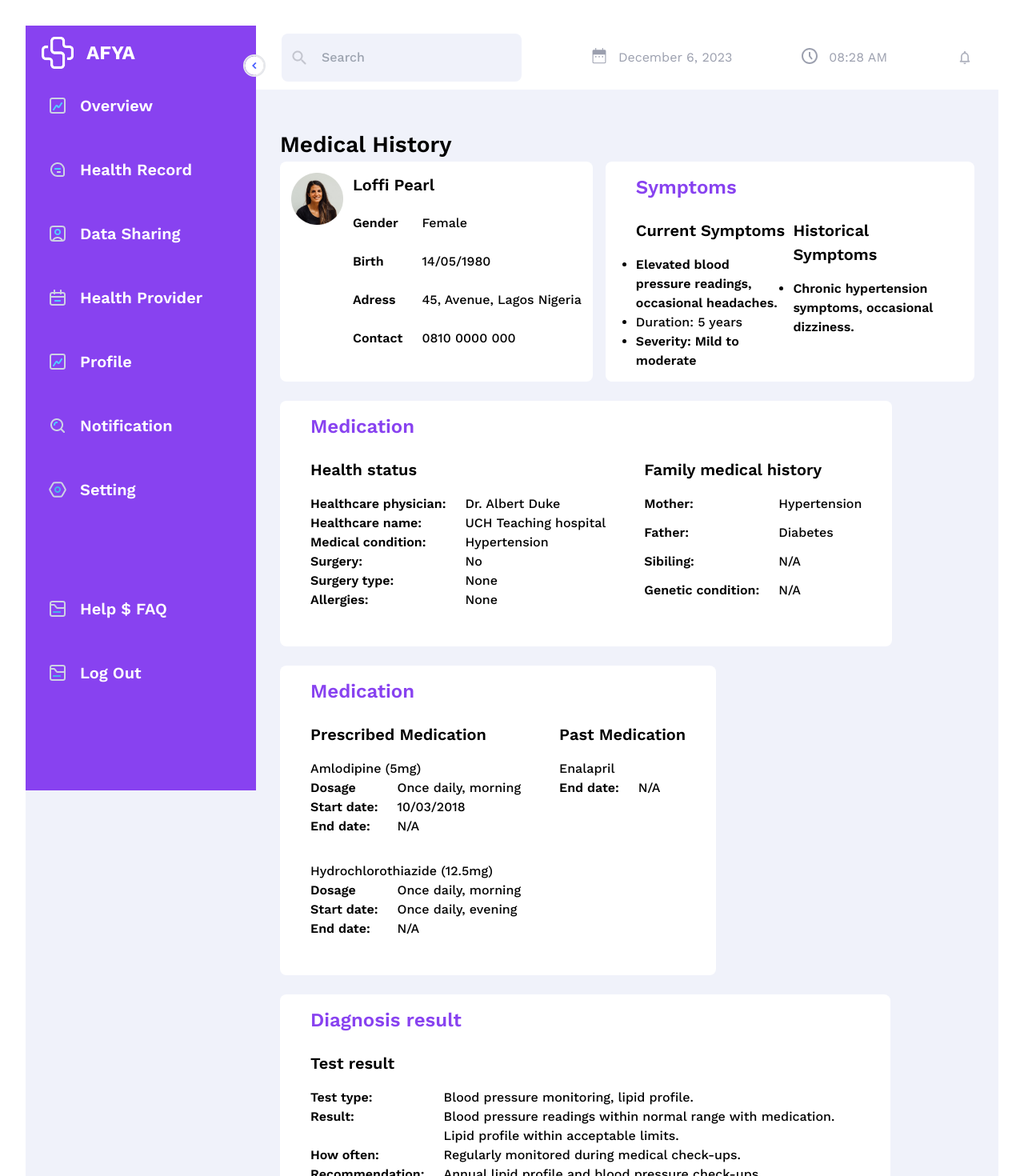
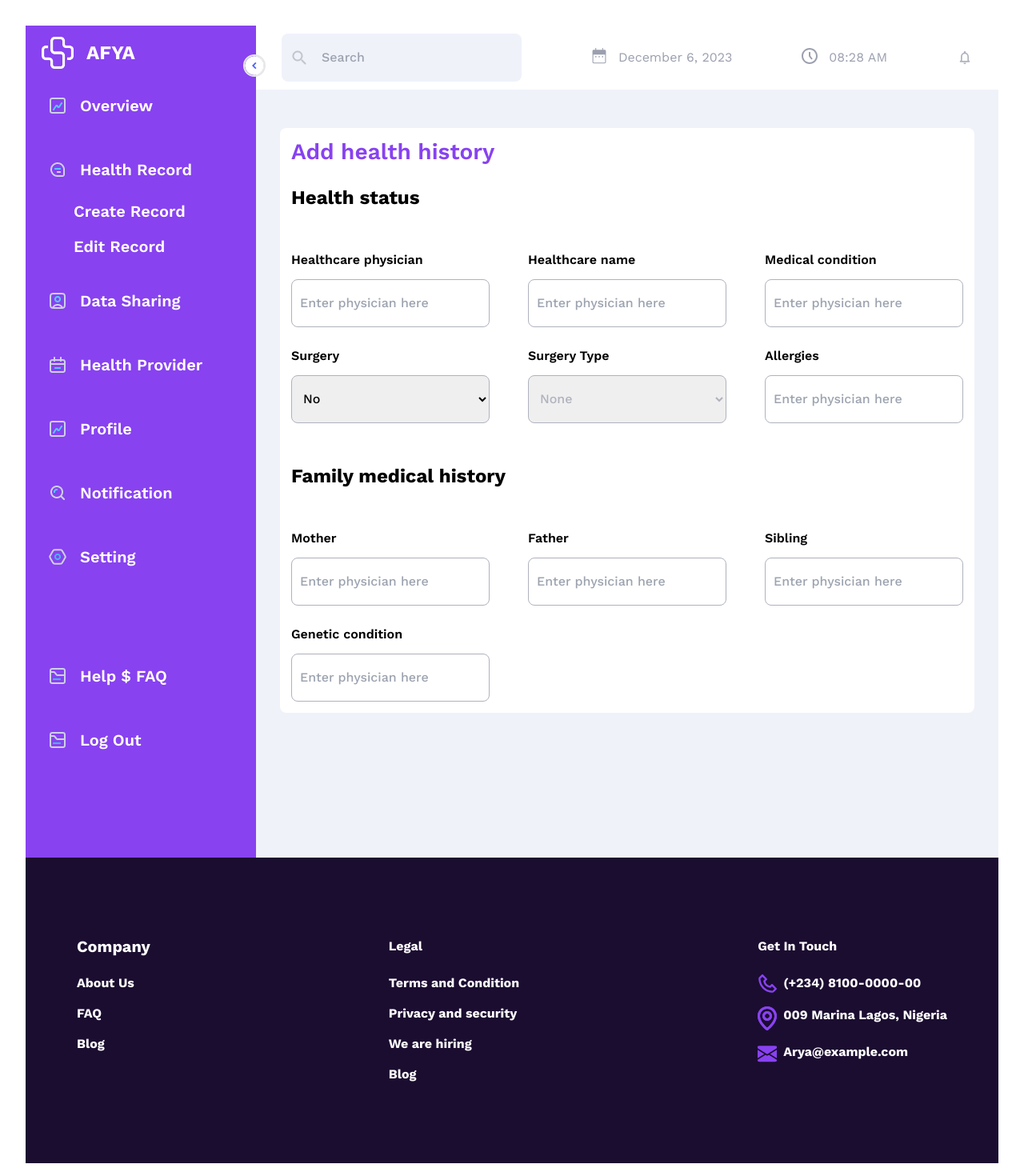
Before and after one commit to Wabjay/Afya, a React (Vite) app: page /createrecord in a window 1280 px wide. Shown: the top 1470 px of the page at 80% size. Built offline with nearby package versions, Linux system fonts and the light colour scheme.

Commit message:
Auth page

```diff
--- a/package.json
+++ b/package.json
@@ -12,6 +12,7 @@
   },
   "dependencies": {
     "@vercel/analytics": "^1.1.1",
+    "antd": "^5.12.1",
     "react": "^18.2.0",
     "react-dom": "^18.2.0",
     "react-responsive": "^9.0.2",
--- a/src/App.jsx
+++ b/src/App.jsx
@@ -3,38 +3,36 @@ import "./App.css";
 import { BrowserRouter, Routes, Route, useLocation } from "react-router-dom";
 import Layout from "./components/Layout";
 import Home from "./pages/Home";
-import LandingLayout from './layout/LandingLayout'
+import LandingLayout from "./layout/LandingLayout";
+import Create from "./pages/CreateRecord";
+import Edit from "./pages/EditRecord";
+import Auth from "./app/auth"
 
-
-function App()
-{
-
-  const { pathname } = useLocation()
-  console.log(pathname)
+function App() {
+  const { pathname } = useLocation();
+  console.log(pathname);
 
   return (
     <>
       {/* <BrowserRouter> */}
 
-      {
-        pathname == "/"
-          ? <LandingLayout />
-          : <Layout >
-            <div
-              className="w-full">
-              <Routes>
-                <Route
-                  exact
-                  path="/"
-                  element={<Home />} />
+      {pathname == "/" ? (
+        <LandingLayout />
+      ) : (
+        <Layout>
+          <div className="w-full">
+            <Routes>
+              <Route exact path="/" element={<Home />} />
+              <Route exact path="/auth" element={<Auth />} />
 
-                <Route
-                  path="*"
-                  element={<Home />} />
-              </Routes>
-            </div>
-          </Layout>
-      }
+              <Route path="*" element={<Home />} />
+
+              <Route exact path="/createrecord" element={<Create />} />
+              <Route exact path="/editrecord" element={<Edit />} />
+            </Routes>
+          </div>
+        </Layout>
+      )}
 
       {/* </BrowserRouter> */}
     </>
--- /dev/null
+++ b/src/app/auth.jsx
@@ -0,0 +1,9 @@
+import React from 'react'
+
+const Auth = () => {
+  return (
+    <div>Auth </div>
+  )
+}
+
+export default Auth
--- /dev/null
+++ b/src/components/FormCard.jsx
@@ -0,0 +1,12 @@
+
+const FormCard = ({children, heading, subheading}) => {
+  return (
+    <div className='rounded-lg bg-white p-[14px] text-[16px] font-medium'>
+      <p className="text-[#8842F0] text-[28px] leading-[32.84px] font-semibold mb-[22px]">{heading}</p>
+      {subheading && <p className="text-[#000] text-[24px] font-bold mb-12">{subheading}</p>}
+{children}
+    </div>
+  )
+}
+
+export default FormCard
--- a/src/components/SideBar.jsx
+++ b/src/components/SideBar.jsx
@@ -8,6 +8,7 @@ import Setting from "../assets/Setting.png"
 import Folder from "../assets/Folder.png"
 import Search from "../assets/Search.png"
 import Logo from "../assets/vite.png"
+import { Link } from "react-router-dom"
 
 const SideBar = () => {
   const [open, setOpen] = useState(true);
@@ -17,14 +18,19 @@ const SideBar = () => {
   // isTabletOrMobile ? setOpen(false) : setOpen(true)
 
   const Menus = [
-    { title: "Overview", src: Chart },
-    { title: "Health Record", src: Chat },
-    { title: "Data Sharing", src: User },
-    { title: "Health Provider ", src: Calendar },
-    { title: "Profile", src: Chart },
-    { title: "Notification", src: Search },
-    { title: "Setting", src: Setting, gap: true  },
-    { title: "Help $ FAQ ", src: Folder},
+    { title: "Overview", src: Chart, link: '/' },
+    { title: "Health Record", src: Chat, page:[
+      {
+      title: "Create Record", src: Chat, link: '/createrecord' },
+      {
+        title: "Edit Record", src: Chat, link: '/editrecord' }
+    ]},
+    { title: "Data Sharing", src: User, link: '/datasharing' },
+    { title: "Health Provider ", src: Calendar, link: '/healthprovider' },
+    { title: "Profile", src: Chart, link: '/profile' },
+    { title: "Notification", src: Search, link: '/notification' },
+    { title: "Setting", src: Setting, gap: true, link: '/setting'  },
+    { title: "Help $ FAQ ", src: Folder, link: '/faq' },
     { title: "Log Out", src: Folder , gap: true   },
   ];
   return (
@@ -57,10 +63,11 @@ const SideBar = () => {
         </div>
         <ul className="pt-6">
           {Menus.map((Menu, index) => (
+            <>
+             <Link to={Menu.link}  key={index}>
             <li
-              key={index}
               className={`flex rounded-md p-2 cursor-pointer hover:bg-white hover:text-[#8842F0] text-white text-xl font-[600] items-center gap-x-4
-              ${Menu.gap ? "mb-[105px]" : "mb-9"} ${
+              ${Menu.gap ? "mb-[105px]" : Menu.page ? "mb-2" : "mb-9"} ${
                 index === 0 && "bg-light-white"
               } `}
             >
@@ -69,6 +76,25 @@ const SideBar = () => {
                 {Menu.title}
               </span>
             </li>
+            </Link>
+            {Menu.page &&
+            <div className="mb-6">
+            {Menu.page.map((Menu, index) => (
+
+               <Link to={Menu.link}  key={index}>
+              <li
+                className={`flex rounded-md p-2 ml-8 cursor-pointer hover:bg-white hover:text-[#8842F0] text-white text-xl font-[600] items-center gap-x-4 ${
+                  index === 0 && "bg-light-white"
+                } `}
+              >
+                <span className={`${!open && "hidden"} origin-left duration-200`}>
+                  {Menu.title}
+                </span>
+              </li>
+              </Link>))}
+              </div>
+            }
+            </>
           ))}
         </ul>
       </div>
--- a/src/index.css
+++ b/src/index.css
@@ -41,10 +41,8 @@ html {
   /* 1 */
   -webkit-text-size-adjust: 100%;
   /* 2 */
-  -moz-tab-size: 4;
   /* 3 */
-  -o-tab-size: 4;
-     tab-size: 4;
+  tab-size: 4;
   /* 3 */
   font-family: ui-sans-serif, system-ui, -apple-system, BlinkMacSystemFont, "Segoe UI", Roboto, "Helvetica Neue", Arial, "Noto Sans", sans-serif, "Apple Color Emoji", "Segoe UI Emoji", "Segoe UI Symbol", "Noto Color Emoji";
   /* 4 */
@@ -373,13 +371,6 @@ textarea {
 1. Reset the default placeholder opacity in Firefox. (https://github.com/tailwindlabs/tailwindcss/issues/3300)
 2. Set the default placeholder color to the user's configured gray 400 color.
 */
-
-input::-moz-placeholder, textarea::-moz-placeholder {
-  opacity: 1;
-  /* 1 */
-  color: #9ca3af;
-  /* 2 */
-}
 
 input::placeholder,
 textarea::placeholder {
@@ -569,6 +560,7 @@ body{
 }
 
 .sticky{
+  position: -webkit-sticky;
   position: sticky;
 }
 
@@ -618,6 +610,19 @@ body{
   margin-bottom: 2rem;
 }
 
+.my-12{
+  margin-top: 3rem;
+  margin-bottom: 3rem;
+}
+
+.-mt-2{
+  margin-top: -0.5rem;
+}
+
+.mb-12{
+  margin-bottom: 3rem;
+}
+
 .mb-2{
   margin-bottom: 0.5rem;
 }
@@ -646,10 +651,18 @@ body{
   margin-bottom: 21px;
 }
 
+.mb-\[22px\]{
+  margin-bottom: 22px;
+}
+
 .ml-2{
   margin-left: 0.5rem;
 }
 
+.ml-4{
+  margin-left: 1rem;
+}
+
 .mr-2{
   margin-right: 0.5rem;
 }
@@ -666,8 +679,12 @@ body{
   margin-top: 2.25rem;
 }
 
-.-mt-2{
-  margin-top: -0.5rem;
+.ml-8{
+  margin-left: 2rem;
+}
+
+.mb-3{
+  margin-bottom: 0.75rem;
 }
 
 .flex{
@@ -727,6 +744,7 @@ body{
 }
 
 .h-fit{
+  height: -webkit-fit-content;
   height: -moz-fit-content;
   height: fit-content;
 }
@@ -800,6 +818,7 @@ body{
 }
 
 .w-fit{
+  width: -webkit-fit-content;
   width: -moz-fit-content;
   width: fit-content;
 }
@@ -872,6 +891,10 @@ body{
   grid-template-columns: auto 1fr;
 }
 
+.grid-cols-3{
+  grid-template-columns: repeat(3, minmax(0, 1fr));
+}
+
 .flex-col{
   flex-direction: column;
 }
@@ -957,28 +980,23 @@ body{
 }
 
 .gap-x-12{
-  -moz-column-gap: 3rem;
-       column-gap: 3rem;
+  column-gap: 3rem;
 }
 
 .gap-x-2{
-  -moz-column-gap: 0.5rem;
-       column-gap: 0.5rem;
+  column-gap: 0.5rem;
 }
 
 .gap-x-3{
-  -moz-column-gap: 0.75rem;
-       column-gap: 0.75rem;
+  column-gap: 0.75rem;
 }
 
 .gap-x-4{
-  -moz-column-gap: 1rem;
-       column-gap: 1rem;
+  column-gap: 1rem;
 }
 
 .gap-x-6{
-  -moz-column-gap: 1.5rem;
-       column-gap: 1.5rem;
+  column-gap: 1.5rem;
 }
 
 .space-y-0 > :not([hidden]) ~ :not([hidden]){
@@ -1041,11 +1059,6 @@ body{
   border-radius: 0.375rem;
 }
 
-.rounded-t-lg{
-  border-top-left-radius: 0.5rem;
-  border-top-right-radius: 0.5rem;
-}
-
 .rounded-t-xl{
   border-top-left-radius: 0.75rem;
   border-top-right-radius: 0.75rem;
@@ -1059,6 +1072,10 @@ body{
   border-width: 2px;
 }
 
+.border{
+  border-width: 1px;
+}
+
 .border-b-2{
   border-bottom-width: 2px;
 }
@@ -1070,6 +1087,16 @@ body{
 .border-primary{
   --tw-border-opacity: 1;
   border-color: rgb(136 66 240 / var(--tw-border-opacity));
+}
+
+.border-\[\#6e6e74\]{
+  --tw-border-opacity: 1;
+  border-color: rgb(110 110 116 / var(--tw-border-opacity));
+}
+
+.border-\[\#AFB2BE\]{
+  --tw-border-opacity: 1;
+  border-color: rgb(175 178 190 / var(--tw-border-opacity));
 }
 
 .bg-\[\#1B0D30\]{
@@ -1190,8 +1217,7 @@ body{
 }
 
 .object-cover{
-  -o-object-fit: cover;
-     object-fit: cover;
+  object-fit: cover;
 }
 
 .p-2{
@@ -1216,6 +1242,14 @@ body{
 
 .p-\[14px\]{
   padding: 14px;
+}
+
+.p-4{
+  padding: 1rem;
+}
+
+.p-\[10px\]{
+  padding: 10px;
 }
 
 .px-0{
@@ -1446,12 +1480,21 @@ body{
   line-height: 22px;
 }
 
+.leading-\[32\.84px\]{
+  line-height: 32.84px;
+}
+
 .tracking-\[0\.1px\]{
   letter-spacing: 0.1px;
 }
 
 .tracking-wider{
   letter-spacing: 0.05em;
+}
+
+.text-\[\#000\]{
+  --tw-text-opacity: 1;
+  color: rgb(0 0 0 / var(--tw-text-opacity));
 }
 
 .text-\[\#8842F0\]{
@@ -1482,6 +1525,11 @@ body{
 .text-white{
   --tw-text-opacity: 1;
   color: rgb(255 255 255 / var(--tw-text-opacity));
+}
+
+.text-\[\#AFB2BE\]{
+  --tw-text-opacity: 1;
+  color: rgb(175 178 190 / var(--tw-text-opacity));
 }
 
 .shadow-accentued{
@@ -1618,175 +1666,80 @@ body{
   color: rgb(255 255 255 / var(--tw-text-opacity));
 }
 
-@media (min-width: 640px){
-  .sm\:flex{
-    display: flex;
+@media (min-width: 576px){
+  .tablet\:mb-6{
+    margin-bottom: 1.5rem;
   }
 
-  .sm\:hidden{
-    display: none;
-  }
-
-  .sm\:w-auto{
-    width: auto;
-  }
-
-  .sm\:self-center{
-    align-self: center;
-  }
-}
-
-@media (min-width: 768px){
-  .md\:m-2{
-    margin: 0.5rem;
-  }
-
-  .md\:my-12{
-    margin-top: 3rem;
-    margin-bottom: 3rem;
-  }
-
-  .md\:my-16{
-    margin-top: 4rem;
-    margin-bottom: 4rem;
-  }
-
-  .md\:mt-4{
-    margin-top: 1rem;
-  }
-
-  .md\:block{
-    display: block;
-  }
-
-  .md\:flex{
-    display: flex;
-  }
-
-  .md\:w-1\/2{
-    width: 50%;
-  }
-
-  .md\:w-24{
-    width: 6rem;
-  }
-
-  .md\:max-w-lg{
-    max-width: 32rem;
-  }
-
-  .md\:max-w-sm{
-    max-width: 24rem;
-  }
-
-  .md\:flex-row{
-    flex-direction: row;
-  }
-
-  .md\:flex-col{
-    flex-direction: column;
-  }
-
-  .md\:items-start{
-    align-items: flex-start;
-  }
-
-  .md\:justify-between{
-    justify-content: space-between;
-  }
-
-  .md\:gap-12{
-    gap: 3rem;
-  }
-
-  .md\:space-x-10 > :not([hidden]) ~ :not([hidden]){
-    --tw-space-x-reverse: 0;
-    margin-right: calc(2.5rem * var(--tw-space-x-reverse));
-    margin-left: calc(2.5rem * calc(1 - var(--tw-space-x-reverse)));
-  }
-
-  .md\:space-y-0 > :not([hidden]) ~ :not([hidden]){
-    --tw-space-y-reverse: 0;
-    margin-top: calc(0px * calc(1 - var(--tw-space-y-reverse)));
-    margin-bottom: calc(0px * var(--tw-space-y-reverse));
-  }
-
-  .md\:space-y-10 > :not([hidden]) ~ :not([hidden]){
-    --tw-space-y-reverse: 0;
-    margin-top: calc(2.5rem * calc(1 - var(--tw-space-y-reverse)));
-    margin-bottom: calc(2.5rem * var(--tw-space-y-reverse));
-  }
-
-  .md\:self-auto{
-    align-self: auto;
-  }
-
-  .md\:p-16{
-    padding: 4rem;
-  }
-
-  .md\:p-4{
-    padding: 1rem;
-  }
-
-  .md\:px-6{
+  .tablet\:px-6{
     padding-left: 1.5rem;
     padding-right: 1.5rem;
   }
 
-  .md\:py-3{
-    padding-top: 0.75rem;
-    padding-bottom: 0.75rem;
+  .tablet\:py-\[80px\]{
+    padding-top: 80px;
+    padding-bottom: 80px;
   }
-
-  .md\:py-3\.5{
-    padding-top: 0.875rem;
-    padding-bottom: 0.875rem;
+}
+
+@media (min-width: 1024px){
+  .laptop\:mb-8{
+    margin-bottom: 2rem;
   }
 
-  .md\:text-left{
-    text-align: left;
+  .laptop\:grid{
+    display: grid;
   }
 
-  .md\:text-5xl{
-    font-size: 3rem;
-    line-height: 1;
+  .laptop\:max-w-\[1152px\]{
+    max-width: 1152px;
   }
 
-  .md\:text-6xl{
-    font-size: 3.75rem;
-    line-height: 1;
+  .laptop\:grid-cols-2{
+    grid-template-columns: repeat(2, minmax(0, 1fr));
   }
 
-  .md\:text-xl{
-    font-size: 1.25rem;
-    line-height: 1.75rem;
+  .laptop\:flex-row{
+    flex-direction: row;
   }
 
-  .md\:shadow-sm{
-    --tw-shadow: 0 1px 2px 0 rgb(0 0 0 / 0.05);
-    --tw-shadow-colored: 0 1px 2px 0 var(--tw-shadow-color);
-    box-shadow: var(--tw-ring-offset-shadow, 0 0 #0000), var(--tw-ring-shadow, 0 0 #0000), var(--tw-shadow);
+  .laptop\:items-start{
+    align-items: flex-start;
   }
-}
-
-@media (min-width: 1024px){
-  .lg\:mb-20{
-    margin-bottom: 5rem;
+
+  .laptop\:justify-between{
+    justify-content: space-between;
   }
 
-  .lg\:flex{
-    display: flex;
+  .laptop\:gap-x-12{
+    column-gap: 3rem;
   }
 
-  .lg\:pt-32{
-    padding-top: 8rem;
+  .laptop\:gap-y-6{
+    row-gap: 1.5rem;
   }
+
+  .laptop\:px-8{
+    padding-left: 2rem;
+    padding-right: 2rem;
+  }
+
+  .laptop\:py-\[100px\]{
+    padding-top: 100px;
+    padding-bottom: 100px;
+  }
+
+  .laptop\:text-\[16px\]{
+    font-size: 16px;
+  }
 }
 
 @media (min-width: 1280px){
-  .xl\:px-0{
-    padding-left: 0px;
-    padding-right: 0px;
+  .desktop\:grid-cols-3{
+    grid-template-columns: repeat(3, minmax(0, 1fr));
   }
-}
+
+  .desktop\:gap-4{
+    gap: 1rem;
+  }
+}
--- /dev/null
+++ b/src/pages/CreateRecord.jsx
@@ -0,0 +1,142 @@
+import FormCard from "../components/FormCard"
+import { useState } from 'react';
+
+
+
+const Create = () => {
+
+  const [formData, setFormData] = useState({
+    name: "",
+    physician: "",
+    mother: "",
+    father: "",
+    sibling: "",
+    surgery: "",
+    genetic: "",
+    condition: "",
+  });
+
+
+const addRecord = ()=>{
+
+}
+
+const handleChange = (e) => {
+  setFormData({ ...formData, [e.target.name]: e.target.value });
+};
+
+
+  return (
+    <div className="bg-[#F0F2FA] px-[30px] py-12">
+     <FormCard heading="Add health history" subheading="Health status">
+   <form onSubmit={addRecord}>
+   <div className="laptop:grid laptop:grid-cols-2 laptop:gap-y-6 laptop:gap-x-12 desktop:grid-cols-3 justify-between">
+    <div className="">
+      <p className="text-[16px] font-semibold text-[#000] mb-3">Healthcare physician</p>
+      <input
+          name="physician"
+            placeholder="Enter physician here"
+            value={formData.physician}
+              onChange={(e) => handleChange(e)}
+              className="w-full h-[60px] p-[10px] border border-[#AFB2BE] rounded-lg"
+          />
+    </div>
+    <div className="">
+      <p className="text-[16px] font-semibold text-[#000] mb-3">Healthcare name</p>
+      <input
+          name="physician"
+            placeholder="Enter physician here"
+            value={formData.name}
+              onChange={(e) => handleChange(e)}
+              className="w-full h-[60px] p-[10px] border border-[#AFB2BE] rounded-lg"
+          />
+    </div>
+    <div className="">
+      <p className="text-[16px] font-semibold text-[#000] mb-3">Medical condition</p>
+      <input
+          name="physician"
+            placeholder="Enter physician here"
+            value={formData.condition}
+              onChange={(e) => handleChange(e)}
+              className="w-full h-[60px] p-[10px] border border-[#AFB2BE] rounded-lg"
+          />
+    </div>
+    <div className="">
+      <p className="text-[16px] font-semibold text-[#000] mb-3">Surgery</p>
+      <select  name="surgery" className="w-full h-[60px] p-[10px] border border-[#AFB2BE] rounded-lg">
+  <option value="no">No</option>
+  <option value="yes">Yes</option>
+</select>
+    </div>
+    <div className="">
+      <p className="text-[16px] font-semibold text-[#000] mb-3">Surgery Type</p>
+      <select  name="surgery-type" className="w-full h-[60px] p-[10px] border border-[#AFB2BE] rounded-lg text-[#AFB2BE] custom-select">
+  <option value="none">None</option>
+  <option value="saab">Yes</option>
+</select>
+    </div>
+
+    <div className="">
+      <p className="text-[16px] font-semibold text-[#000] mb-3">Allergies</p>
+      <input
+          name="physician"
+            placeholder="Enter physician here"
+            value={formData.allergies}
+              onChange={(e) => handleChange(e)}
+              className="w-full h-[60px] p-[10px] border border-[#AFB2BE] rounded-lg"
+          />
+    </div>
+</div>
+
+    <div>
+    <p className="text-[#000] text-[24px] font-bold my-12">Family medical history</p>
+    <div className="laptop:grid laptop:grid-cols-2 laptop:gap-y-6 laptop:gap-x-12 desktop:grid-cols-3 justify-between">
+    <div className="">
+      <p className="text-[16px] font-semibold text-[#000] mb-3">Mother</p>
+      <input
+          name="physician"
+            placeholder="Enter physician here"
+            value={formData.mother}
+              onChange={(e) => handleChange(e)}
+              className="w-full h-[60px] p-[10px] border border-[#AFB2BE] rounded-lg"
+          />
+    </div>
+    <div className="">
+      <p className="text-[16px] font-semibold text-[#000] mb-3">Father</p>
+      <input
+          name="physician"
+            placeholder="Enter physician here"
+            value={formData.father}
+              onChange={(e) => handleChange(e)}
+              className="w-full h-[60px] p-[10px] border border-[#AFB2BE] rounded-lg"
+          />
+    </div>
+    <div className="">
+      <p className="text-[16px] font-semibold text-[#000] mb-3">Sibling</p>
+      <input
+          name="physician"
+            placeholder="Enter physician here"
+            value={formData.sibling}
+              onChange={(e) => handleChange(e)}
+              className="w-full h-[60px] p-[10px] border border-[#AFB2BE] rounded-lg"
+          />
+    </div>
+    <div className="">
+      <p className="text-[16px] font-semibold text-[#000] mb-3">Genetic condition</p>
+      <input
+          name="physician"
+            placeholder="Enter physician here"
+            value={formData.genetic}
+              onChange={(e) => handleChange(e)}
+              className="w-full h-[60px] p-[10px] border border-[#AFB2BE] rounded-lg"
+          />
+    </div>
+    </div>
+    </div>
+   </form>
+      </FormCard>
+    </div>
+  )
+}
+
+export default Create
--- /dev/null
+++ b/src/pages/EditRecord.jsx
@@ -0,0 +1,13 @@
+import FormCard from "../components/FormCard"
+
+const Edit = () => {
+  return (
+    <div className="bg-[#F0F2FA] px-[30px] py-12">
+     <FormCard>
+
+      </FormCard>
+    </div>
+  )
+}
+
+export default Edit
```
Also changed, not shown: tailwind.config.js (+8 -8 lines), 1 other file (tests, documents, lock files or other folders).
